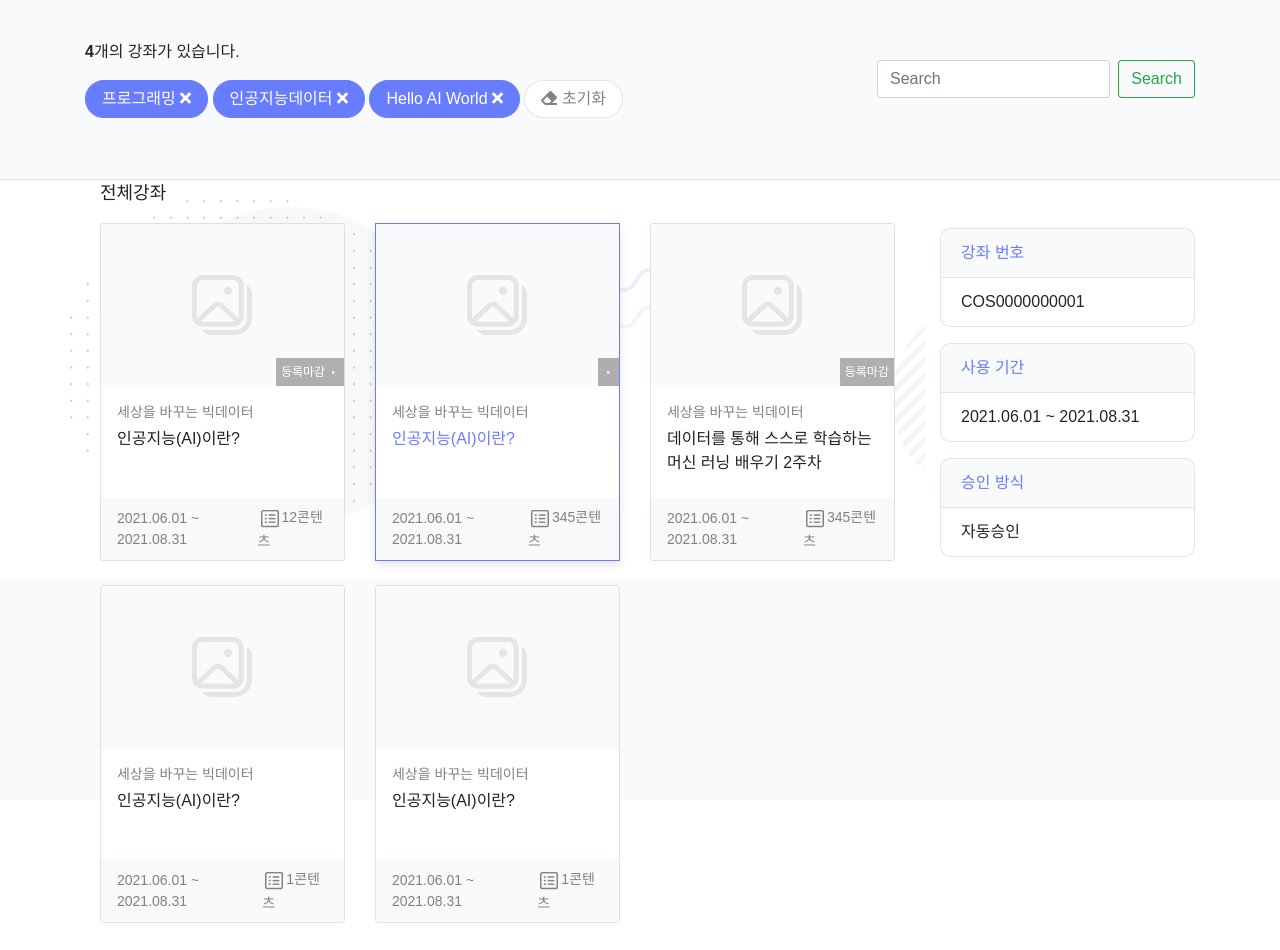
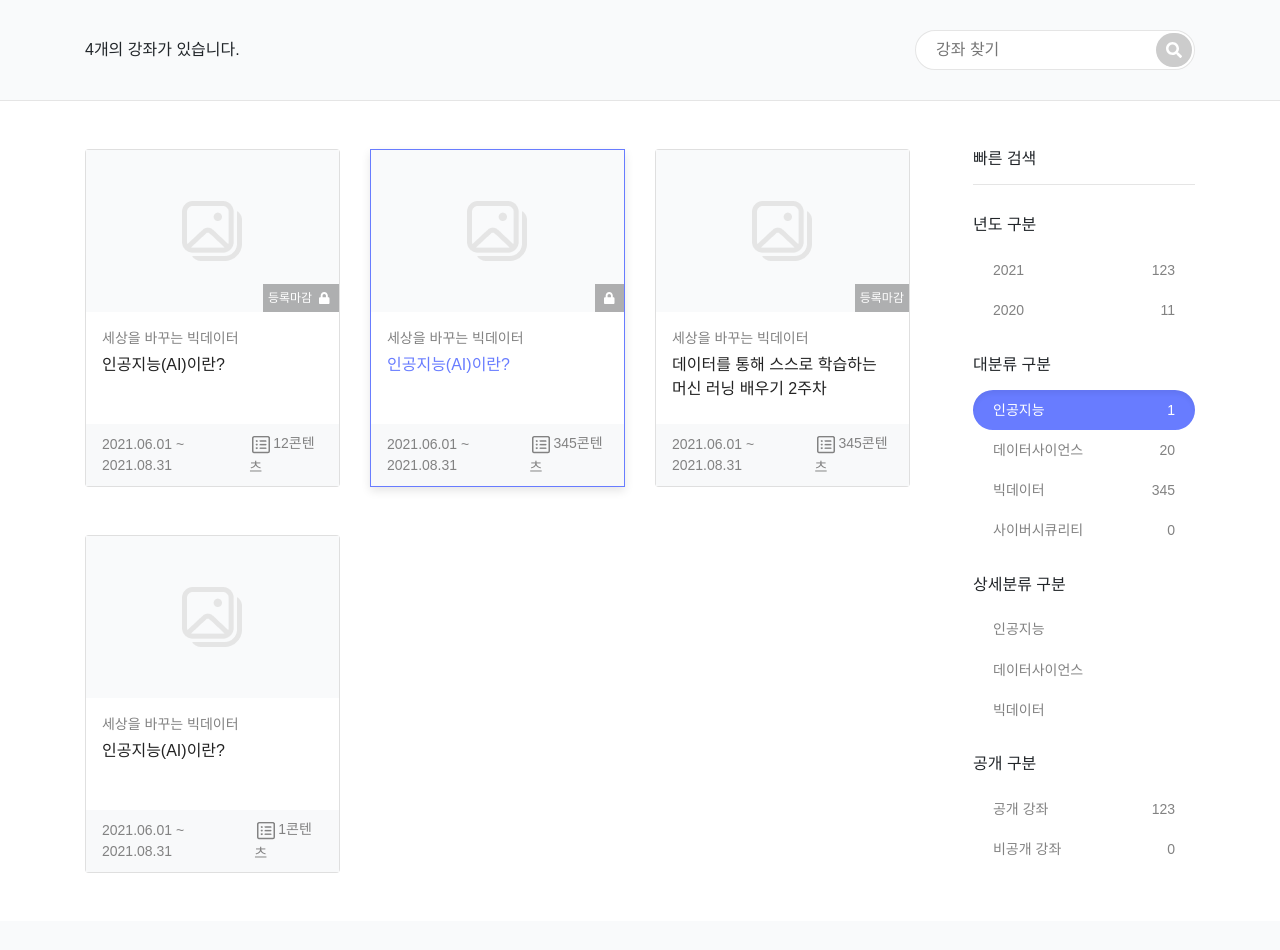
Before and after one commit to shi5719/labyweb, a plain HTML site: page user/course-list.html in a window 1280 px wide. Drawn offline with nearby package versions, Linux system fonts and the light colour scheme.

Commit message:
강좌목록페이지 추가, 검색창 수정

```diff
--- a/public/css/common.css
+++ b/public/css/common.css
@@ -551,7 +551,7 @@ footer p {
   display: block;
   padding: 0.75rem 1.25rem;
   background-color: #fff;
-  border: 1px solid #e5e5e5
+  border: 1px solid #e5e5e5;
 }
 
 .list-group-item.active {
@@ -561,70 +561,91 @@ footer p {
   border-color: #e5e5e5;
 }
 
-.panel-group .panel {
+/* 우측 강좌검색 메뉴 */
+.listsch-group {
+  display: -ms-flexbox;
+  display: flex;
+  -ms-flex-direction: column;
+  flex-direction: column;
+  padding-left: 0;
+  margin-bottom: 0;
   border-radius: 0;
-  box-shadow: none;
-  border-color: #eeeeee;
+  font-size:0.875rem
 }
-.panel-default > .panel-heading {
-  padding: 0;
+
+.listsch-group-item-action {
+  width: 100%;
+  color: #828282;
+  text-align: inherit;
+}
+
+.listsch-group-item-action:hover,
+.listsch-group-item-action:active{
+  z-index: 1;
+  color: #687CFF;
+  text-decoration: none;
+  background-color: #ECEEFF;
+  border-radius: 40px;
+}
+
+.listsch-group-item-action:focus {
+  z-index: 2;
+  color: #fff;
+  background-color: #687CFF;
+  border-color: #687CFF;
+  box-shadow: inset 0px 4px 4px rgba(0, 0, 0, 0.05);
+  border-radius: 40px;
+}
+
+.listsch-group-item {
+  position: relative;
+  display: block;
+  padding: 0.6rem 1.25rem;
+  background-color: #fff;
+  display:flex;
+  justify-content: space-between;
+  /*border: 1px solid rgba(0, 0, 0, 0.125);*/
+}
+
+.listsch-group-item.disabled,
+.listsch-group-item:disabled {
+  color: #6c757d;
+  pointer-events: none;
+  background-color: #fff;
+}
+.listsch-group-item-action.active {
+  z-index: 2;
+  color: #fff;
+  background-color: #687CFF;
+  border-color: #687CFF;
+  box-shadow: inset 0px 4px 4px rgba(0, 0, 0, 0.05);
+  border-radius: 40px;
+}
+.custom-search {
+  position: relative;
+  width: 280px;
+}
+.custom-search-input {
+  width: 100%;
+  border: 1px solid #E5E5E5;
+  border-radius: 100px;
+  padding: 10px 100px 10px 20px;
+  line-height: 1;
+  box-sizing: border-box;
+  outline: none;
+}
+.custom-search-button {
+  position: absolute;
+  right: 3px;
+  top: 3px;
+  bottom: 3px;
+  border: 0;
+  background: #ccc;
+  color: #fff;
+  outline: none;
   margin: 0;
-  border-radius: 0;
-  color: #707070;
-  background-color: #f8f8ff;
+  padding: 0 10px;
+  border-radius: 100px;
+  z-index: 2;
+  line-height:36px;
 }
-.panel-title ul {
-  padding: 0;
-}
-.panel-title,
-.panel-title li {
-  font-size: 0.875rem;
-  list-style: none;
-}
-.panel-title img {
-  margin-right: 0.5rem;
-}
-.panel-title {
-  color: #222;
-  display: block;
-  padding: 0.5rem;
-  text-decoration: none;
-  border-bottom: 1px solid #fff;
-}
-.panel-title > a:hover {
-  display: block;
-  text-decoration: none;
-}
-.panel-title.top {
-  padding: 0.5rem;
-  border-bottom: 1px solid #dff5ff;
-  background-color: #f5fbff;
-}
-.panel-title.top a > a:hover {
-  display: block;
-  text-decoration: none;
-}
-/* .panel-title .top li {
-  display: block;
-  padding: 0.5rem;
-  background-color: #f5fbff;
-  border-bottom: 1px solid #dff5ff;
-}
-.panel-title .top li > a:hover {
-  display: block;
-  text-decoration: none;
-}*/
-.panel-heading.active {
-  background-color: #e3e3ff;
-}
-.panel-default > .panel-heading + .panel-collapse > .panel-body {
-  border-top-color: #eeeeee;
-}
-.panel-body ul {
-  list-style: none;
-  padding-left: 1.5rem;
-}
-.panel-body li {
-  padding: 0.375rem 0;
-  font-size: 0.85rem;
-}
--- a/user/course-list.html
+++ b/user/course-list.html
@@ -34,27 +34,13 @@
 		<header id="header"></header>
 		<main role="main">
             <!-- location -->
-            <div class="bg-nav2">
-                <div class="container d-flex justify-content-between" style="padding-top:40px;">
-                    <div>
-                        <p><strong>4</strong>개의 강좌가 있습니다.</p>
-                        <a href="" class="btn round btn-blue">
-                            프로그래밍 <i class="fas fa-times"></i>
-                        </a>
-                        <a href="" class="btn round btn-blue">
-                            인공지능데이터 <i class="fas fa-times"></i>
-                        </a>
-                        <a href="" class="btn round btn-blue">
-                            Hello AI World <i class="fas fa-times"></i>
-                        </a>
-                        <a href="" class="btn round btn-light-laby">
-                            <i class="fas fa-eraser"></i> 초기화
-                        </a>
+            <div class="bg-nav mb-5">
+                <div class="container d-flex justify-content-between">
+                    <span class="mt-2">4개의 강좌가 있습니다.</span>
+                    <div class="custom-search">
+                        <input type="text" class="custom-search-input" placeholder="강좌 찾기">
+                        <a href="" class="custom-search-button" type="submit"><i class="fas fa-search"></i></a>
                     </div>
-                    <form class="form-inline my-2 my-lg-0">
-                        <input class="form-control mr-sm-2" type="search" placeholder="Search" aria-label="Search">
-                        <button class="btn btn-outline-success my-2 my-sm-0" type="submit">Search</button>
-                    </form>
                 </div>
             </div>
             <!--// location -->
@@ -62,17 +48,12 @@
                 <div class="container">
                     <div class="row">
                         <!-- 강좌 썸네일 제목 수강신청 버튼-->
-                        <div class="col-lg-9 course-thumbnail">
-
-
-
-                            <div class="container">
-                                <p class="font-18">전체강좌</p>
+                        <div class="col-lg-9">
                             <div class="row">
-                                    <div class="col-lg-4">
-                                        <div class="card mb-4">
+                                <div class="col-md-4">
+                                    <div class="card mb-5">
                                         <div class="card-img2"><!-- img size w:298 h:162-->
-                                                <div class="card-img2-label">등록마감 <i class="fas fa-lock px-1"></i></div>
+                                            <div class="card-img2-label">등록마감 <span class="px-1"><i class="fas fa-lock"></i></span></div>
                                         </div>
                                         <div class="card-body">
                                             <div class="p-3">
@@ -92,10 +73,10 @@
                                     </div>
                                 </div>
 
-                                    <div class="col-lg-4">
-                                        <div class="card-hover mb-4">
+                                <div class="col-md-4">
+                                    <div class="card-hover mb-5">
                                         <div class="card-img2"><!-- img size w:298 h:162-->
-                                                <div class="card-img2-label"><i class="fas fa-lock px-1"></i></div>
+                                            <div class="card-img2-label"><span class="px-1"><i class="fas fa-lock"></i></span></div>
                                         </div>
                                         <div class="card-body">
                                             <div class="p-3">
@@ -115,8 +96,8 @@
                                     </div>
                                 </div>
 
-                                    <div class="col-lg-4">
-                                        <div class="card mb-4">
+                                <div class="col-md-4">
+                                    <div class="card mb-5">
                                         <div class="card-img2"><!-- img size w:298 h:162-->
                                             <div class="card-img2-label">등록마감</div>
                                         </div>
@@ -134,8 +115,8 @@
                                     </div>
                                 </div>
 
-                                    <div class="col-lg-4">
-                                        <div class="card mb-4">
+                                <div class="col-md-4">
+                                    <div class="card mb-5">
                                         <div class="card-img2"><!-- img size w:298 h:162-->
                                             <!-- <div class="card-img2-label">등록마감</div> -->
                                         </div>
@@ -151,48 +132,59 @@
                                         </div>
                                     </div>
                                 </div>
-
-                                    <div class="col-lg-4">
-                                        <div class="card mb-4">
-                                            <div class="card-img2"><!-- img size w:298 h:162-->
-                                                <!-- <div class="card-img2-label">등록마감</div> -->
                             </div>
-                                            <div class="card-body">
-                                                <div class="p-3">
-                                                    <div class="text-s mb-1">세상을 바꾸는 빅데이터</div>
-                                                    <p class="card-text"><a href="">인공지능(AI)이란?</a></p>
-                                                </div>
-                                                <div class="d-flex justify-content-between align-items-center bg-light py-2 px-3">
-                                                    <span class="text-s">2021.06.01 ~ 2021.08.31</span>
-                                                    <span class="text-s"><img src="../public/images/icon/icon24-list.png" alt="contents" />1콘텐츠</span>
-                                                </div>
-                                            </div>
-                                        </div>
-                                    </div>
-
-
-                                </div>  <!--// row -->
-                            </div>  <!--// container -->
-
-
-
-
                         </div>
                         <!--// 강좌 썸네일 제목 수강신청 버튼-->
                         <!-- 좌측 강좌 정보-->
-                        <div class="col-lg-3 course-info mt-5">
-                            <ul class="list-group mb-3">
-                                <li class="list-group-item active" aria-current="true">강좌 번호</li>
-                                <li class="list-group-item">COS0000000001</li>
-                            </ul>
-                            <ul class="list-group mb-3">
-                                <li class="list-group-item active" aria-current="true">사용 기간</li>
-                                <li class="list-group-item">2021.06.01 ~ 2021.08.31</li>
-                            </ul>
-                            <ul class="list-group mb-3">
-                                <li class="list-group-item active" aria-current="true">승인 방식</li>
-                                <li class="list-group-item">자동승인</li>
-                            </ul>
+                        <div class="col-lg-3 pl-5">
+                            <h6>빠른 검색</h6><hr style="margin-bottom:30px">
+                            <h6 class="mb-3">년도 구분</h6>
+                            <div class="listsch-group mb-4">
+                                <a class="listsch-group-item listsch-group-item-action" href="#">
+                                    <span>2021</span>
+                                    <span>123</span>
+                                </a>
+                                <a class="listsch-group-item listsch-group-item-action" href="#">
+                                    <span>2020</span>
+                                    <span>11</span>
+                                </a>
+                            </div>
+                            <h6 class="mb-3">대분류 구분</h6>
+                            <div class="listsch-group mb-4">
+                                <a class="listsch-group-item listsch-group-item-action active" href="#">
+                                    <span>인공지능</span>
+                                    <span>1</span>
+                                </a>
+                                <a class="listsch-group-item listsch-group-item-action" href="#">
+                                    <span>데이터사이언스</span>
+                                    <span>20</span>
+                                </a>
+                                <a class="listsch-group-item listsch-group-item-action" href="#">
+                                    <span>빅데이터</span>
+                                    <span>345</span>
+                                </a>
+                                <a class="listsch-group-item listsch-group-item-action" href="#">
+                                    <span>사이버시큐리티</span>
+                                    <span>0</span>
+                                </a>
+                            </div>
+                            <h6 class="mb-3">상세분류 구분</h6>
+                            <div class="listsch-group mb-4">
+                                <a class="listsch-group-item listsch-group-item-action" href="#">인공지능</a>
+                                <a class="listsch-group-item listsch-group-item-action" href="#">데이터사이언스</a>
+                                <a class="listsch-group-item listsch-group-item-action" href="#">빅데이터</a>
+                            </div>
+                            <h6 class="mb-3">공개 구분</h6>
+                            <div class="listsch-group mb-4">
+                                <a class="listsch-group-item listsch-group-item-action" href="#">
+                                    <span>공개 강좌</span>
+                                    <span>123</span>
+                                </a>
+                                <a class="listsch-group-item listsch-group-item-action" href="#">
+                                    <span>비공개 강좌</span>
+                                    <span>0</span>
+                                </a>
+                            </div>
                         </div>
                         <!--// 좌측 강좌 정보-->
                     </div>
```
Also changed, not shown: user/course-search.html (+8 -9 lines), user/header.html (+1 -1 lines). Lines whose indentation alone changed are shown as unchanged.
